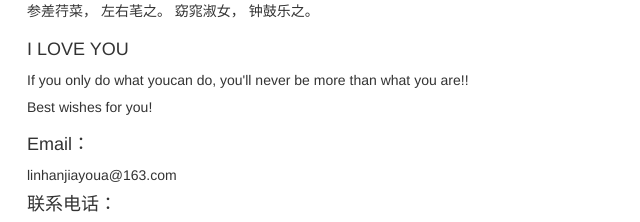
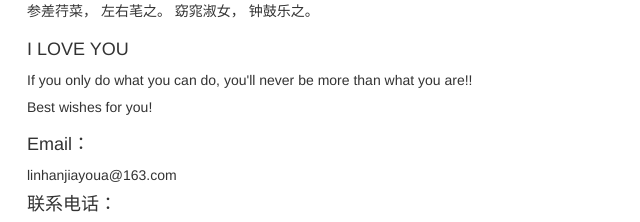
Before and after one commit to hanhanyaobiancheng/hanhanyaobiancheng.github.io, a plain HTML site: page about.html in a window 1280 px wide. Shown: the part 280-502 px from the top of the page, 43-683 px from the left. Drawn offline with Linux system fonts and the light colour scheme.

Commit message:
Update about.html

```diff
--- a/about.html
+++ b/about.html
@@ -39,7 +39,7 @@
 			</div>
 		        <div class="col-xs-12 col-sm-12 col-md-12 col-lg-12">
 		            <h4>I LOVE YOU</h4>
-		            <div>If you only do what youcan do, you'll never be more than what you are!!
+		            <div>If you only do what you can do, you'll never be more than what you are!!
 		            <h5>Best wishes for you!</h5>
 		            </div>
 		        </div>
```
